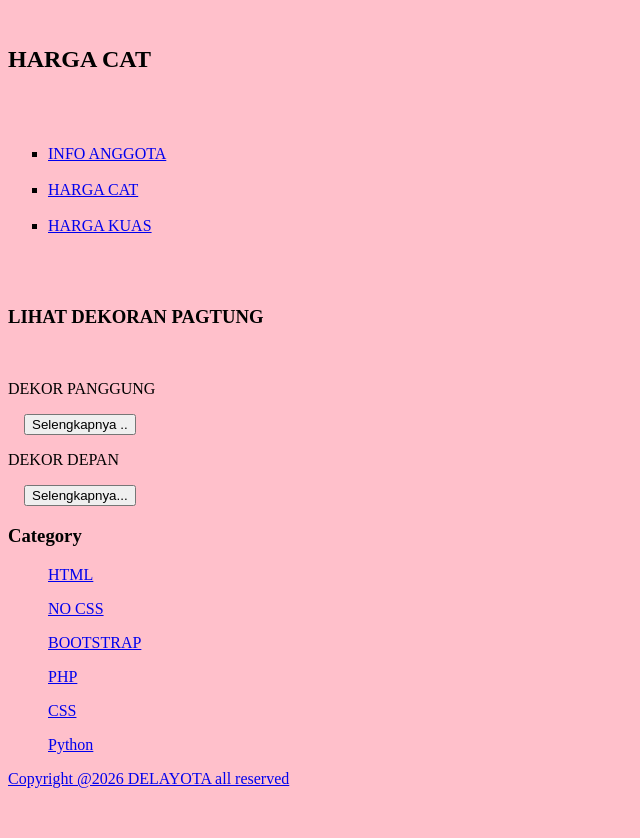
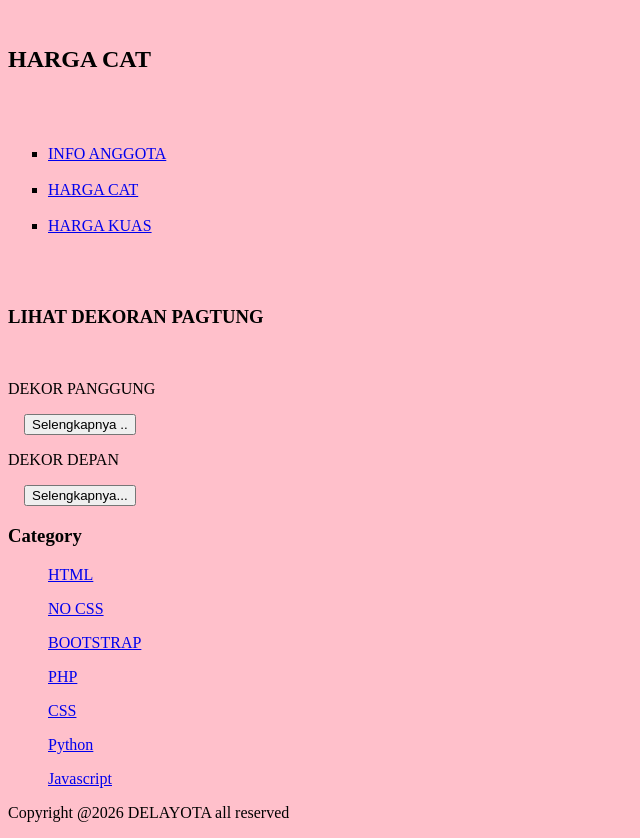
Before and after one commit to FennHack/DePag, a plain HTML site: page about.html in a window 1280 px wide. Shown: the whole page, without its empty margins (0-640 px from the left). Before the commit the page ends 804 px from the top, so only its background shows below. Drawn offline with Linux system fonts and the light colour scheme.

Commit message:
Fix HTML formatting and add missing tags

```diff
--- a/about.html
+++ b/about.html
@@ -29,7 +29,7 @@
 	<p><a href="#" >PHP</a></p>
 	<p><a href="#" >CSS</a></p>
 	<p><a href="#" >Python</a></p>
-	<p><a href="#" Javascript</a></p>
+	<p><a href="#" >Javascript</a></p>
 </ul>
 
 	<p>Copyright @2026 DELAYOTA all reserved</p>
```
